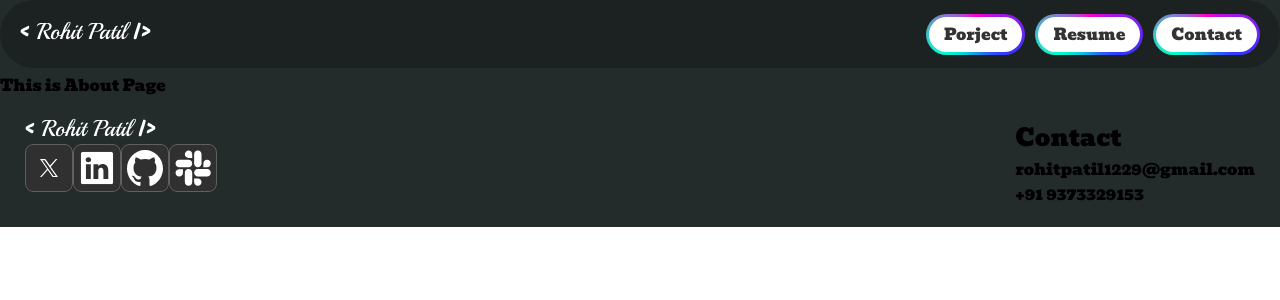
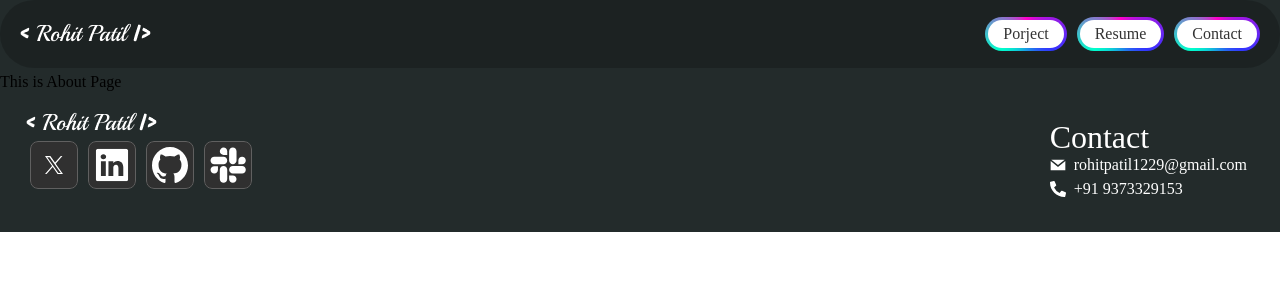
Before and after one commit to rohitrpatil45/portfolio, a React (Vite) app: page /about in a window 1280 px wide. Shown: the top 300 px of the page. Built offline with nearby package versions, Linux system fonts and the light colour scheme; a web font is replaced by a local one.

Commit message:
most oof footer section isss completed

```diff
--- a/src/components/Footer/Footer.css
+++ b/src/components/Footer/Footer.css
@@ -4,12 +4,37 @@
     padding: 20px 25px;
 }
 
+.image-div{
+    padding: 1px 1px;
+}
+.social-media img{
+    padding: 5px;
+    cursor: pointer;
+}
 
 
 
+.flex{
+    display: flex;
+    gap: 8px;
+    /* justify-content: center; */
+    align-items: center;
+}
 
+.lowerdiv{
+    color: white;
+    font-family: 'Times New Roman', Times, serif;
+    padding: 8px;
+}
 
+.lowerdiv h2{
+    font-size: 2em;
+    font-weight: 400;
 
+}
+.lowerdiv span {
+    padding-bottom: 6px;
+}
 
 
 
@@ -18,9 +43,11 @@
     display: flex;
     flex-direction: column;
     justify-content: center;
-    align-items: center;
+    align-items: center ;
     padding: 20px 25px;
 }
-
+.lowerdiv{
+    padding: 17px 0px;
+}
 
 }
--- a/src/components/Footer/Footer.jsx
+++ b/src/components/Footer/Footer.jsx
@@ -1,6 +1,7 @@
 import React from 'react'
 import '../Footer/Footer.css'
-
+import { GrMail } from "react-icons/gr";
+import { FaPhoneAlt } from "react-icons/fa";
 
 import logo  from '../../assets/navbar.png';
 import x from '../../components/Footer/social-icons/x.svg'
@@ -25,8 +26,8 @@ function Footer() {
     </div>
     <div className="lowerdiv">
         <h2>Contact</h2>
-        <p>rohitpatil1229@gmail.com</p>
-        <p>+91 9373329153</p>
+       <span className='flex'><GrMail /> <p>rohitpatil1229@gmail.com</p></span>
+      <span className='flex'> <FaPhoneAlt /> <p>+91 9373329153</p></span>
     </div>
 </div>
    </>
--- a/src/components/navbar.css
+++ b/src/components/navbar.css
@@ -1,7 +1,7 @@
 @import url('https://fonts.googleapis.com/css2?family=Bevan:ital@0;1&family=Kanit:ital,wght@0,100;0,200;0,300;0,400;0,500;0,600;0,700;0,800;0,900;1,100;1,200;1,300;1,400;1,500;1,600;1,700;1,800;1,900&family=Racing+Sans+One&family=Roboto+Slab:wght@100..900&display=swap');
  *{
-  font-family: "Bevan", serif;
-  font-weight: 400;
+  /* font-family: "Bevan", serif; */
+  /* font-weight: 400; */
   font-style: normal;
  }
 
```
